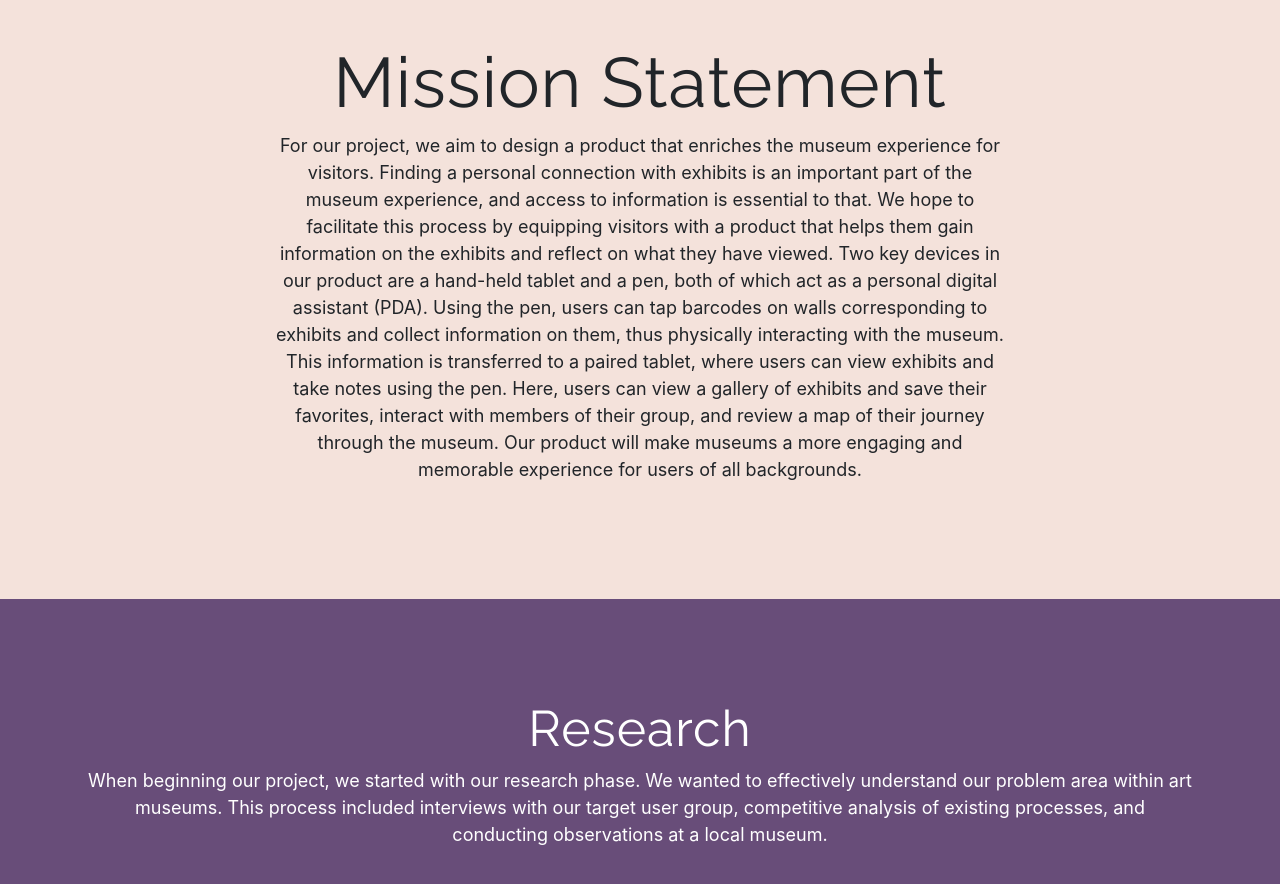
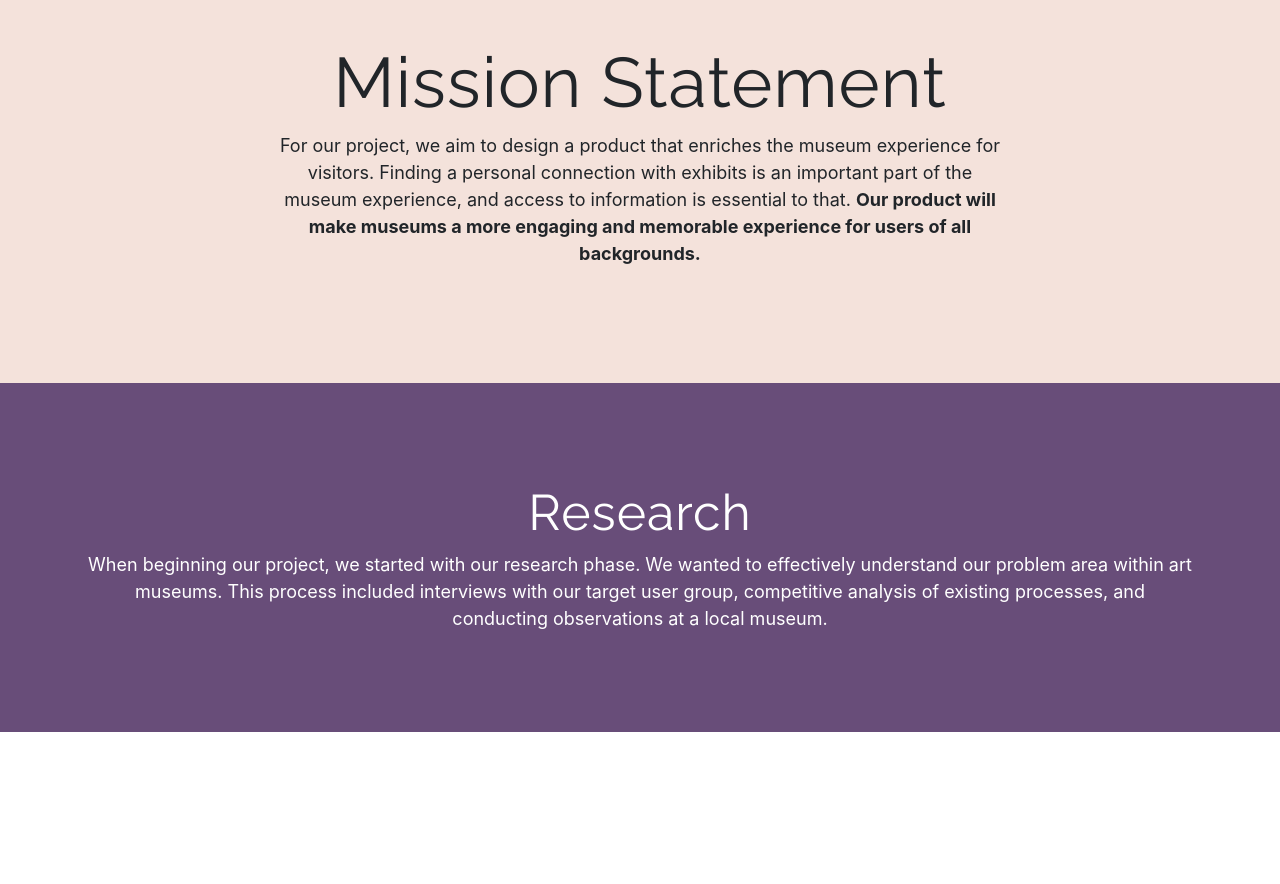
Before and after one commit to museumproject/museumproject.github.io, a website with bundled scripts: page index.html in a window 1280 px wide. Shown: the part 860-1744 px from the top of the page. Built offline with nearby package versions, Linux system fonts and the light colour scheme; grey boxes are pictures that could not be loaded; a web font is replaced by a local one.

Commit message:
Changed mission statement

```diff
--- a/index.html
+++ b/index.html
@@ -95,20 +95,13 @@
       <div class="row">
         <div class="col-md-8 mx-auto">
           <h2 class="section-heading">Mission Statement</h2>
-          <p>For our project, we aim to design a product that enriches the museum
-            experience for visitors. Finding a personal connection with exhibits is
-            an important part of the museum experience, and access to information is
-            essential to that. We hope to facilitate this process by equipping visitors
-            with a product that helps them gain information on the exhibits and reflect
-            on what they have viewed. Two key devices in our product are a hand-held
-            tablet and a pen, both of which act as a personal digital assistant (PDA).
-            Using the pen, users can tap barcodes on walls corresponding to exhibits and
-            collect information on them, thus physically interacting with the museum.
-            This information is transferred to a paired tablet, where users can view
-            exhibits and take notes using the pen. Here, users can view a gallery of
-            exhibits and save their favorites, interact with members of their group,
-            and review a map of their journey through the museum. Our product will make
-            museums a more engaging and memorable experience for users of all backgrounds.</p>
+          <p>For our project, we aim to design a product that enriches the museum experience
+            for visitors. Finding a personal connection with exhibits is an important part of
+            the museum experience, and access to information is essential to that.
+            <strong>
+              Our product will make museums a more engaging and memorable experience for users of all backgrounds.
+            </strong>
+          </p>
         </div>
       </div>
     </div>
```
